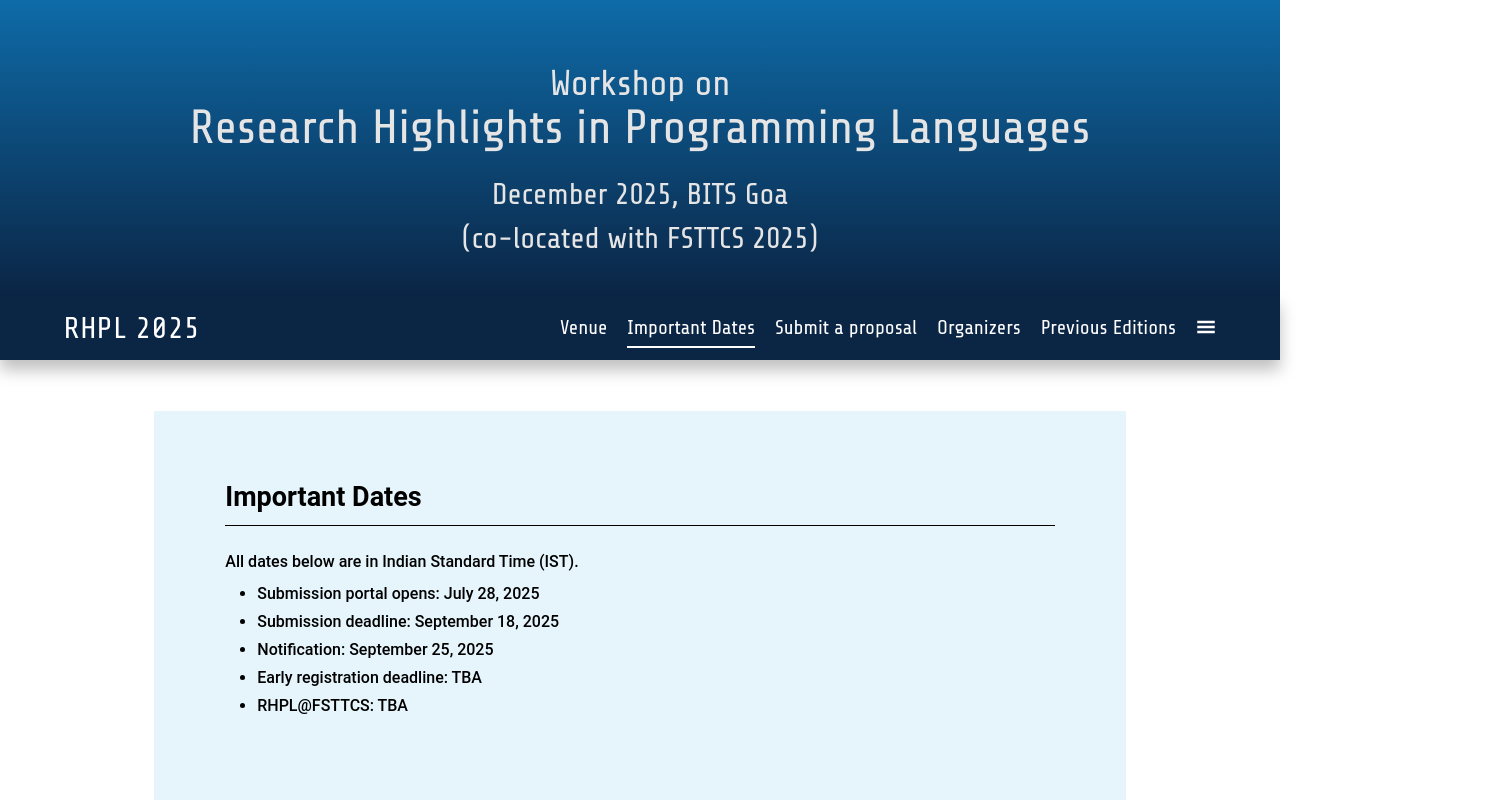
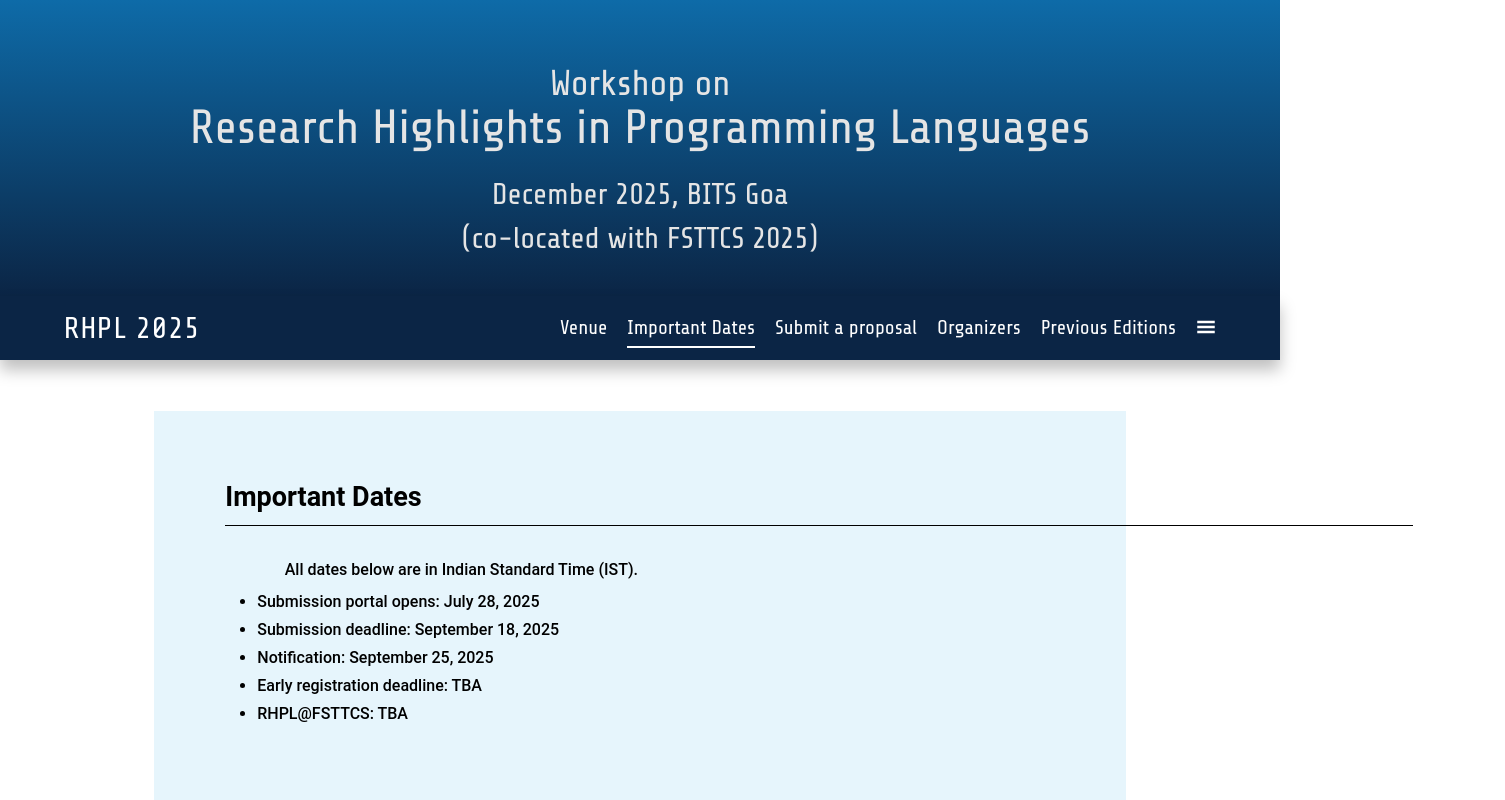
Before and after one commit to RajivDalal/RHPL, a React (Vite) app in the folder rhpl-web/: page /important_dates in a window 1280 px wide. Shown: the top 800 px of the page, 1505 px wide, since content can reach past the window. Built offline with nearby package versions, Linux system fonts and the light colour scheme; a web font is replaced by a local one.

Commit message:
Added IST line in a <p> tag.

```diff
--- a/rhpl-web/src/pages/imp_dates.jsx
+++ b/rhpl-web/src/pages/imp_dates.jsx
@@ -5,7 +5,7 @@ const Important_dates = () => {
     <p className="py-10 space-y-2">
         <h1 className="text-[27px] font-bold">Important Dates</h1>
         <hr className="border-black pb-6" />
-        All dates below are in <a classname="py-10 paraLink underline" href="https://en.wikipedia.org/wiki/Indian_Standard_Time">Indian Standard Time (IST)</a>.
+        <p>All dates below are in <a classname="py-10 paraLink underline" href="https://en.wikipedia.org/wiki/Indian_Standard_Time">Indian Standard Time (IST)</a>.</p>
         <ul className="list-disc space-y-1 ml-8">
           <li>
             Submission portal opens: July 28, 2025
```
